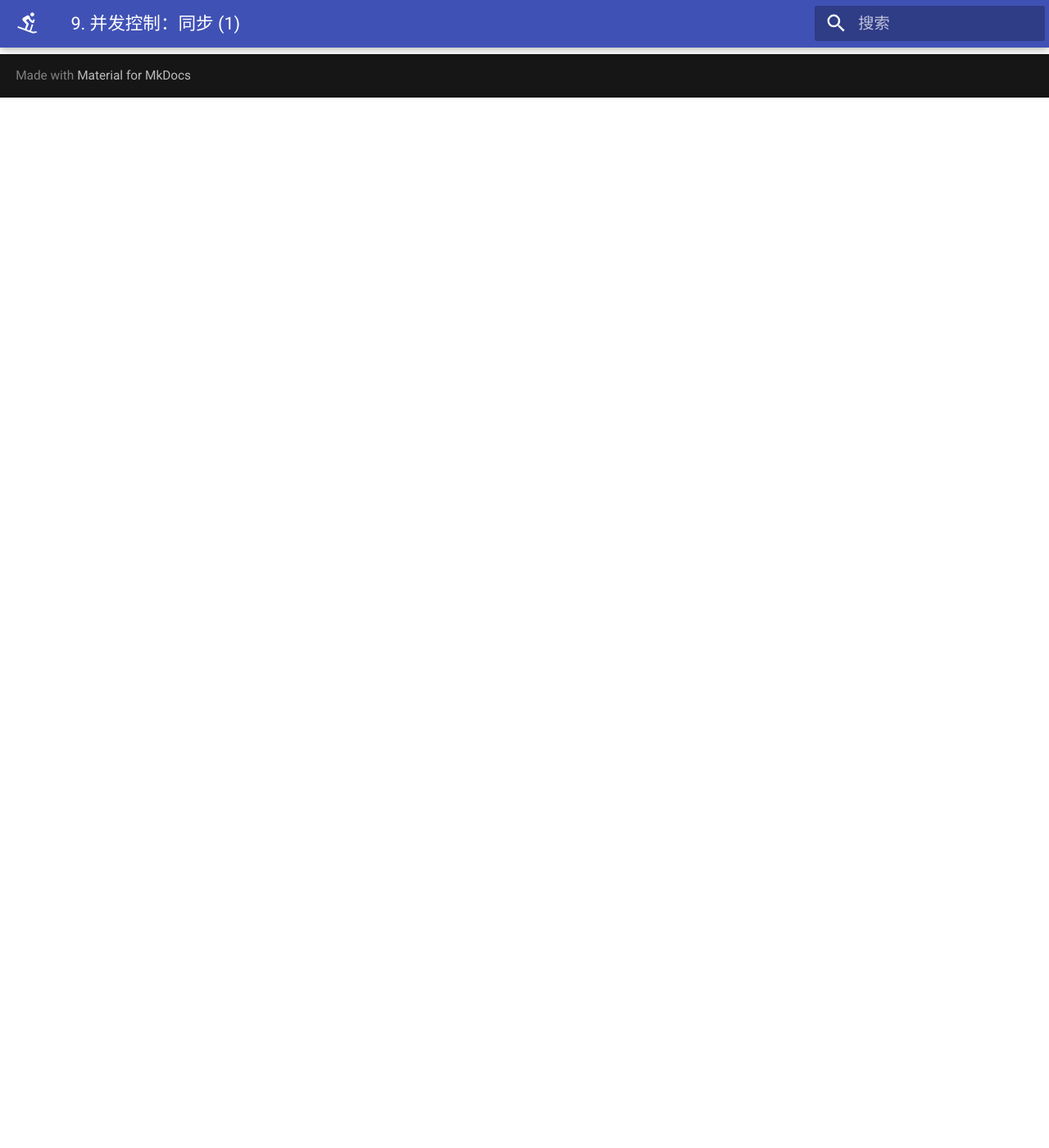
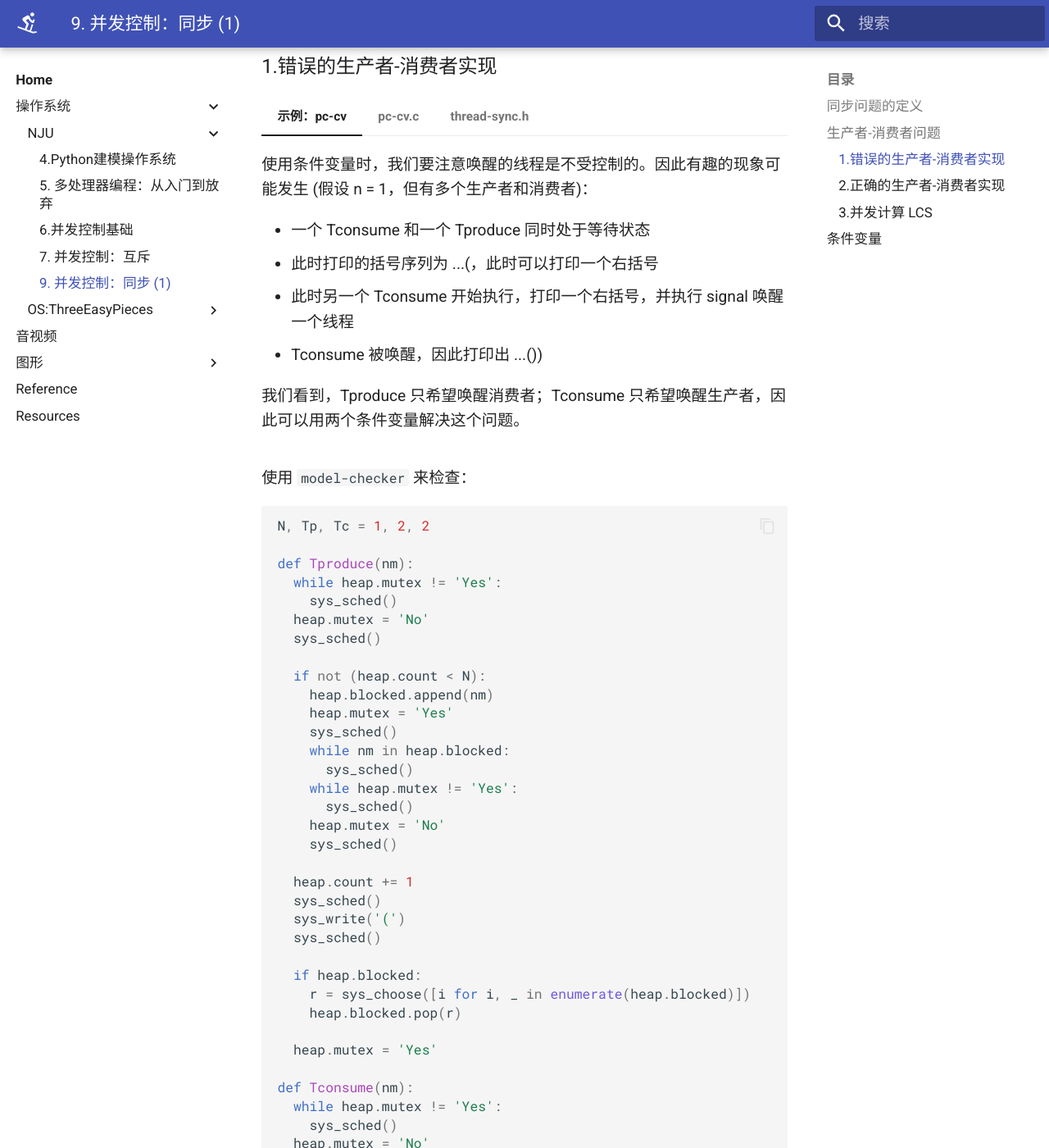
Before and after one commit to We-are-intense/harbor, an MkDocs documentation site: the page built from docs/Category/SystemOperation/NJU/9. 并发控制：同步 (1).md, in a window 1280 px wide and 1400 px high, scrolled down 1281 px. Shown: the whole window at 82% size. Built offline with MkDocs 1.6.1 and Material for MkDocs 9.7.7, drawn with Linux system fonts in a browser that asks for light colours; some of the changed text lies outside the part shown.

Commit message:
add L9 1

````diff
--- a/docs/Category/SystemOperation/NJU/9. 并发控制：同步 (1).md
+++ b/docs/Category/SystemOperation/NJU/9. 并发控制：同步 (1).md
@@ -1,7 +1,227 @@
 ## 同步问题的定义
 
+!!! tip "同步(synchronization)"
+
+        两个或者两个以上随时间变化的量在变化的过程中保持一定的相对关系
+
+并发程序中的步调很难保持完全一致：
+
+- 线程同步：在某个时间点共同达到相互已知的状态。
 
 ## 生产者-消费者问题
+!!! tip "生产者-消费者"
+
+        99% 的实际并发问题都可以用生产者-消费者解决！
+
+``` c
+void Tproduce() { while(1) printf("("); }
+void Tconsume() { while(1) printf(")"); }
+```
+
+在 printf 前后增加代码，使得打印的括号序列满足：
+
+- 一定是某个合法括号序列的前缀
+- 括号嵌套的深度不超过 n
+    - n = 3: ((())())((( 合法
+    - n = 3: (((()))), (())) 不合法
+
+生产者-消费者问题中的同步：
+
+- Tproduce: 等到有空位的时候才能打印左括号；
+- Tconsume: 等到有多余的左括号的时候才能打印有括号；
+
+### 1.错误的生产者-消费者实现
+
+=== "示例：pc-cv"
+
+    使用条件变量时，我们要注意唤醒的线程是不受控制的。因此有趣的现象可能发生 (假设 n = 1，但有多个生产者和消费者)：
+
+    - 一个 Tconsume 和一个 Tproduce 同时处于等待状态
+    - 此时打印的括号序列为 ...(，此时可以打印一个右括号
+    - 此时另一个 Tconsume 开始执行，打印一个右括号，并执行 signal 唤醒一个线程
+    - Tconsume 被唤醒，因此打印出 ...())
+
+    我们看到，Tproduce 只希望唤醒消费者；Tconsume 只希望唤醒生产者，因此可以用两个条件变量解决这个问题。
+
+=== "pc-cv.c"
+
+    ``` c
+    #include "thread.h"
+    #include "thread-sync.h"
+
+    int n, count = 0;
+    mutex_t lk = MUTEX_INIT();
+    cond_t cv = COND_INIT();
+
+    #define CAN_PRODUCE (count < n)
+    #define CAN_CONSUME (count > 0)
+
+    void Tproduce() {
+      while (1) {
+        mutex_lock(&lk);
+        if (!CAN_PRODUCE) {
+          cond_wait(&cv, &lk);
+        }
+        printf("("); count++;
+        cond_signal(&cv);
+        mutex_unlock(&lk);
+      }
+    }
+
+    void Tconsume() {
+      while (1) {
+        mutex_lock(&lk);
+        if (!CAN_CONSUME) {
+          cond_wait(&cv, &lk);
+        }
+        printf(")"); count--;
+        cond_signal(&cv);
+        mutex_unlock(&lk);
+      }
+    }
+
+    int main(int argc, char *argv[]) {
+      assert(argc == 3);
+      n = atoi(argv[1]);
+      int T = atoi(argv[2]);
+      setbuf(stdout, NULL);
+      for (int i = 0; i < T; i++) {
+        create(Tproduce);
+        create(Tconsume);
+      }
+    }
+    ```
+=== "thread-sync.h"
+
+    ``` c
+    #include <semaphore.h>
+
+    // Spinlock
+    typedef int spinlock_t;
+    #define SPIN_INIT() 0
+
+    static inline int atomic_xchg(volatile int *addr, int newval) {
+      int result;
+      asm volatile ("lock xchg %0, %1":
+        "+m"(*addr), "=a"(result) : "1"(newval) : "memory");
+      return result;
+    }
+
+    void spin_lock(spinlock_t *lk) {
+      while (1) {
+        intptr_t value = atomic_xchg(lk, 1);
+        if (value == 0) {
+          break;
+        }
+      }
+    }
+    void spin_unlock(spinlock_t *lk) {
+      atomic_xchg(lk, 0);
+    }
+
+    // Mutex
+    typedef pthread_mutex_t mutex_t;
+    #define MUTEX_INIT() PTHREAD_MUTEX_INITIALIZER
+    void mutex_lock(mutex_t *lk)   { pthread_mutex_lock(lk); }
+    void mutex_unlock(mutex_t *lk) { pthread_mutex_unlock(lk); }
+
+    // Conditional Variable
+    typedef pthread_cond_t cond_t;
+    #define COND_INIT() PTHREAD_COND_INITIALIZER
+    #define cond_wait pthread_cond_wait
+    #define cond_broadcast pthread_cond_broadcast
+    #define cond_signal pthread_cond_signal
+
+    // Semaphore
+    #define P sem_wait
+    #define V sem_post
+    #define SEM_INIT(sem, val) sem_init(sem, 0, val)
+    ```
+
+使用 `model-checker` 来检查：
+
+``` python
+N, Tp, Tc = 1, 2, 2
+
+def Tproduce(nm):
+  while heap.mutex != 'Yes':
+    sys_sched()
+  heap.mutex = 'No'
+  sys_sched()
+
+  if not (heap.count < N):
+    heap.blocked.append(nm)
+    heap.mutex = 'Yes'
+    sys_sched()
+    while nm in heap.blocked:
+      sys_sched()
+    while heap.mutex != 'Yes':
+      sys_sched()
+    heap.mutex = 'No'
+    sys_sched()
+
+  heap.count += 1
+  sys_sched()
+  sys_write('(')
+  sys_sched()
+
+  if heap.blocked:
+    r = sys_choose([i for i, _ in enumerate(heap.blocked)])
+    heap.blocked.pop(r)
+
+  heap.mutex = 'Yes'
+
+def Tconsume(nm):
+  while heap.mutex != 'Yes':
+    sys_sched()
+  heap.mutex = 'No'
+  sys_sched()
+
+  if not (heap.count > 0):
+    heap.blocked.append(nm)
+    heap.mutex = 'Yes'
+    sys_sched()
+    while nm in heap.blocked:
+      sys_sched()
+    while heap.mutex != 'Yes':
+      sys_sched()
+    heap.mutex = 'No'
+    sys_sched()
+
+  heap.count -= 1
+  sys_sched()
+  sys_write(')')
+  sys_sched()
+
+  if heap.blocked:
+    r = sys_choose([i for i, _ in enumerate(heap.blocked)])
+    heap.blocked.pop(r)
+
+  heap.mutex = 'Yes'
+
+def main():
+  heap.count = 0
+  heap.mutex = 'Yes'
+  heap.blocked = []
+
+  for i in range(Tp):
+    sys_spawn(Tproduce, f'Tp{i+1}')
+  for i in range(Tc):
+    sys_spawn(Tconsume, f'Tc{i+1}')
+
+# Outputs:
+# ()()
+# ())(
+```
+
+pc-check.py 39:57 源代码
+
+
+### 2.正确的生产者-消费者实现
+
+
+### 3.并发计算 LCS
+
 
 
 
--- a/mkdocs.yml
+++ b/mkdocs.yml
@@ -19,7 +19,7 @@
       - Metal:
         - Category/Graphics/Metal/index.md
         - MetalByTutorials:
-          - Category/Graphics/Metal/MetalByTutorials/Chapter3:The Rendering Pipeline.md
+          - Category/Graphics/Metal/MetalByTutorials/Chapter3.md
       - OpenGL:
         - Category/Graphics/OpenGL/index.md
     - Reference: reference.md
````
Also changed, not shown: docs/Category/Graphics/Metal/MetalByTutorials/Chapter3:The Rendering Pipeline.md (deleted, +0 -31 lines).
